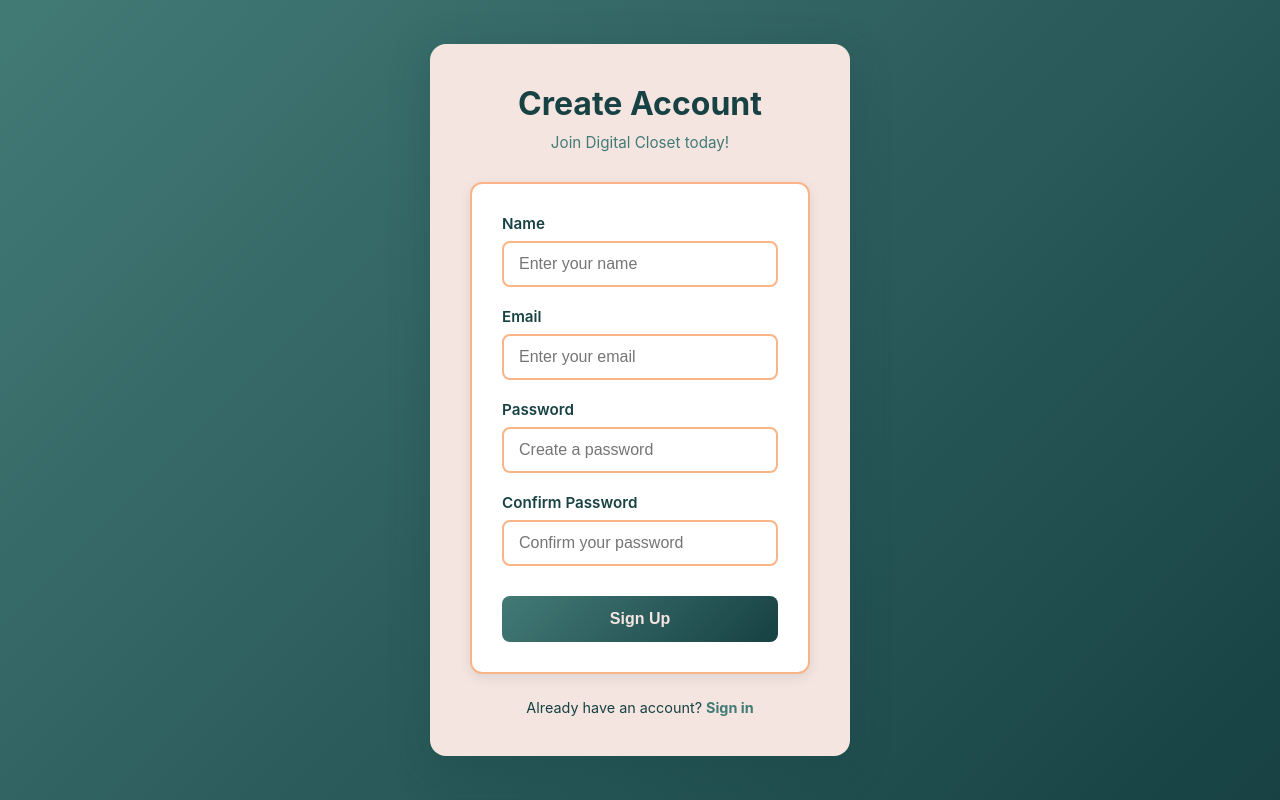
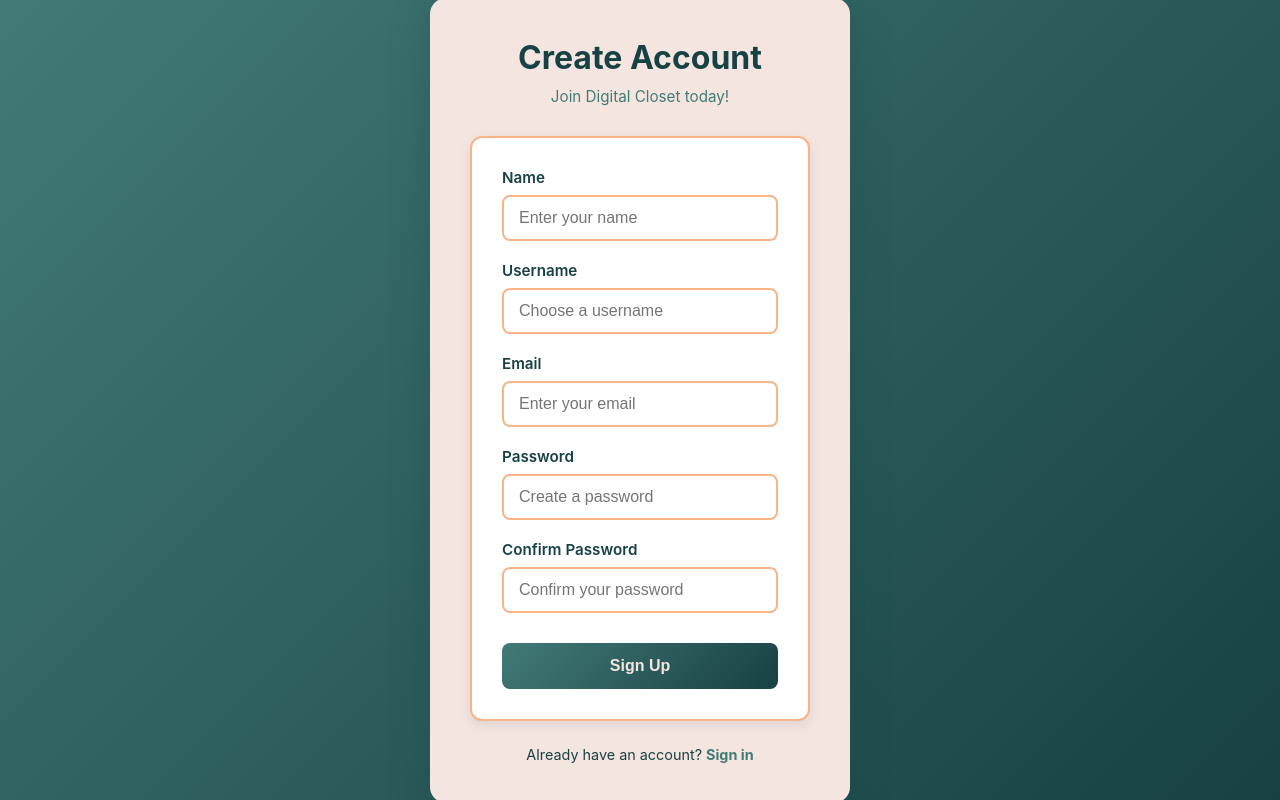
Before and after one commit to HannaSaffi/Closet-X, a React app in the folder frontend/: page /register in a window 1280 px wide. Built offline with nearby package versions, Linux system fonts and the light colour scheme; the HTML template or start-up script is replaced by a standard one.

Commit message:
Fix authentication: update API port to 3001 and add username field to registration

```diff
--- a/frontend/src/context/AuthContext.jsx
+++ b/frontend/src/context/AuthContext.jsx
@@ -17,7 +17,7 @@
 
   const fetchCurrentUser = useCallback(async () => {
     try {
-      const response = await fetch('http://localhost:5000/api/auth/me', {
+      const response = await fetch('http://localhost:3001/api/auth/me', {
         headers: {
           Authorization: `Bearer ${token}`
         }
@@ -38,7 +38,7 @@
     setLoading(true);
     setError(null);
     try {
-      const response = await fetch('http://localhost:5000/api/auth/register', {
+      const response = await fetch('http://localhost:3001/api/auth/register', {
         method: 'POST',
         headers: {
           'Content-Type': 'application/json'
@@ -74,7 +74,7 @@
     setLoading(true);
     setError(null);
     try {
-      const response = await fetch('http://localhost:5000/api/auth/login', {
+      const response = await fetch('http://localhost:3001/api/auth/login', {
         method: 'POST',
         headers: {
           'Content-Type': 'application/json'
@@ -102,7 +102,7 @@
 
   const logout = useCallback(async () => {
     try {
-      await fetch('http://localhost:5000/api/auth/logout', {
+      await fetch('http://localhost:3001/api/auth/logout', {
         method: 'POST',
         headers: {
           Authorization: `Bearer ${token}`
@@ -120,7 +120,7 @@
 
   const refreshTokens = useCallback(async () => {
     try {
-      const response = await fetch('http://localhost:5000/api/auth/refresh', {
+      const response = await fetch('http://localhost:3001/api/auth/refresh', {
         method: 'POST'
       });
 
--- a/frontend/src/pages/Register.jsx
+++ b/frontend/src/pages/Register.jsx
@@ -8,6 +8,7 @@
   const { register } = useAuth();
   const [formData, setFormData] = useState({
     name: '',
+    username: '',
     email: '',
     password: '',
     confirmPassword: ''
@@ -39,14 +40,21 @@
     setLoading(true);
 
     try {
-      const result = await register(formData.name, formData.email, formData.password);
+      // Call register with correct parameter order: email, username, password, confirmPassword, name
+      const result = await register(
+        formData.email,
+        formData.username,
+        formData.password,
+        formData.confirmPassword,
+        formData.name
+      );
       if (result.success) {
         navigate('/');
       } else {
         setError(result.error || 'Registration failed');
       }
     } catch (err) {
-      setError('An error occurred. Please try again.');
+      setError(err.message || 'An error occurred. Please try again.');
     } finally {
       setLoading(false);
     }
@@ -69,6 +77,18 @@
               value={formData.name}
               onChange={handleChange}
               placeholder="Enter your name"
+              required
+            />
+          </div>
+
+          <div className="form-group">
+            <label>Username</label>
+            <input
+              type="text"
+              name="username"
+              value={formData.username}
+              onChange={handleChange}
+              placeholder="Choose a username"
               required
             />
           </div>
```
